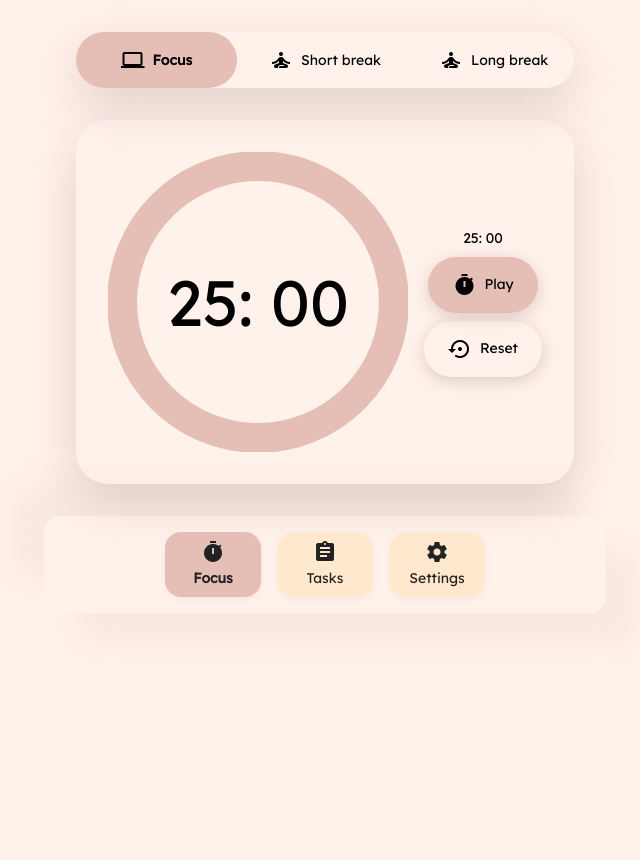
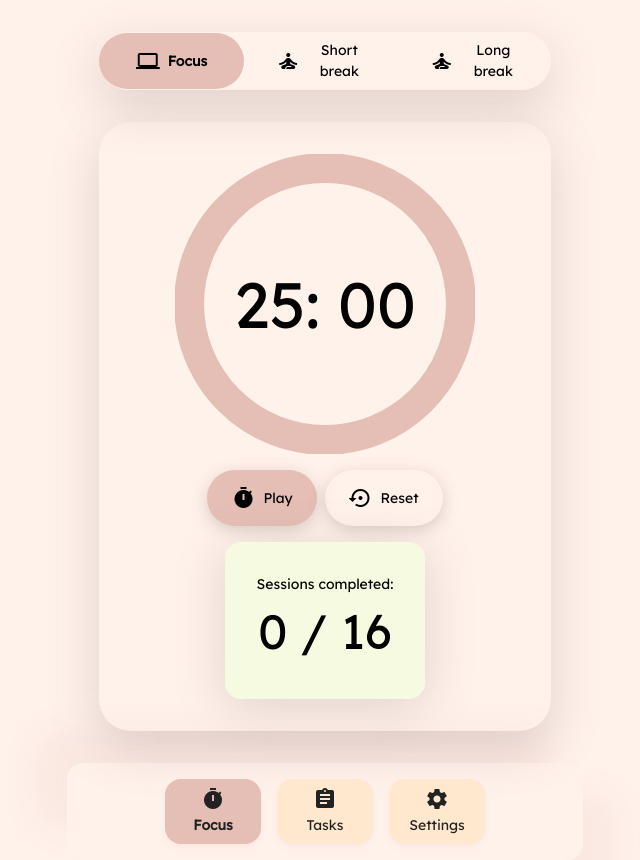
Before and after one commit to neriiman/my-pomodoro-app, an Angular app: page / in a window 1280 px wide. Shown: the whole page, without its empty margins (315-955 px from the left). Before the commit the page ends 800 px from the top, so only its background shows below. Built offline with nearby package versions, Linux system fonts and the light colour scheme.

Commit message:
pomodoro count

```diff
--- a/src/app/components/control-buttons/control-buttons.component.html
+++ b/src/app/components/control-buttons/control-buttons.component.html
@@ -1,5 +1,4 @@
 <div class="control-buttons">
-  <div>{{ remainingTime() | formatTime }}</div>
   @for (button of controlButtons(); track button.label) {
   <app-button
     [label]="button.label"
--- a/src/app/components/control-buttons/control-buttons.component.scss
+++ b/src/app/components/control-buttons/control-buttons.component.scss
@@ -1,6 +1,6 @@
 .control-buttons {
   display: flex;
-  flex-direction: column;
+  // flex-direction: column;
   justify-content: center;
   align-items: center;
   gap: 0.5rem;
--- a/src/app/components/control-buttons/control-buttons.component.ts
+++ b/src/app/components/control-buttons/control-buttons.component.ts
@@ -18,7 +18,6 @@ interface ControlButton {
 })
 export class ControlButtonsComponent {
   timer = inject(TimerService);
-  remainingTime = this.timer.remainingTime;
   timerIsRunning = this.timer.timerIsRunning
   controlButtons = computed<ControlButton[]>(() => [
     {
--- a/src/app/pages/timer/timer.component.html
+++ b/src/app/pages/timer/timer.component.html
@@ -13,7 +13,10 @@
       </mat-progress-spinner>
       <div class="timer-container__timer">{{ remainingTime() | formatTime }}</div>
     </div>
-
     <app-control-buttons />
+    <div class="timer-container__sessions-completed-container">
+      <p>Sessions completed:</p>
+      <p class="timer-container__sessions-completed-container__count"> {{ sessionsCount() }} / {{goalCount()}}</p>
+    </div>
   </div>
 </section>
--- a/src/app/pages/timer/timer.component.scss
+++ b/src/app/pages/timer/timer.component.scss
@@ -15,6 +15,7 @@
   border-radius: 2rem;
   padding: 2rem;
   display: flex;
+  flex-direction: column;
   justify-content: center;
   align-items: center;
   gap: 1rem;
@@ -31,4 +32,21 @@
     font-size: 4rem;
     position: absolute;
   }
+  &__sessions-completed-container{
+    background: #F5FAE1;
+    border-radius: 1rem;
+    padding: 2rem;
+    display: flex;
+    justify-content: center;
+    align-items: center;
+    flex-direction: column;
+      box-shadow: 0 .5rem 3rem #896c6c41;
+
+    &__count{
+          font-size: 3rem;
+
+    }
+
+  }
+
 }
--- a/src/app/pages/timer/timer.component.ts
+++ b/src/app/pages/timer/timer.component.ts
@@ -20,6 +20,7 @@ import { TimerService } from '../../timer.service';
 export class TimerComponent {
   timer = inject(TimerService);
   remainingTime = this.timer.remainingTime;
-
   remainingTimeInPercentage = this.timer.remainingTimeInPercentage;
+  sessionsCount = this.timer.focusCount
+  goalCount = this.timer.goalCount
 }
--- a/src/app/timer.service.ts
+++ b/src/app/timer.service.ts
@@ -31,6 +31,8 @@ export class TimerService {
   timerIsRunning = signal(false);
 
   focusCount = signal(0);
+
+  goalCount = signal(16)
 
   intervalId: any = null;
 
```
